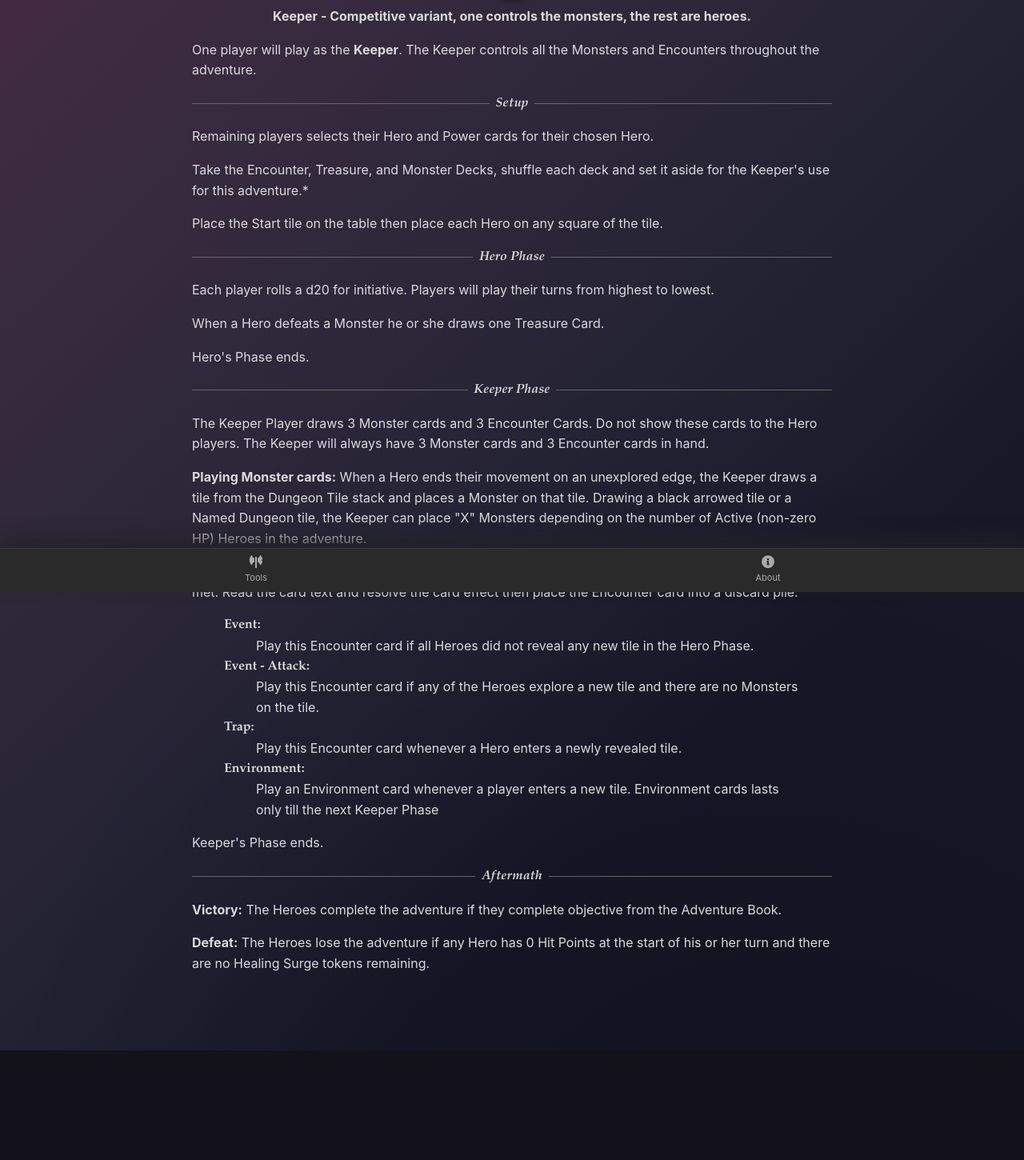
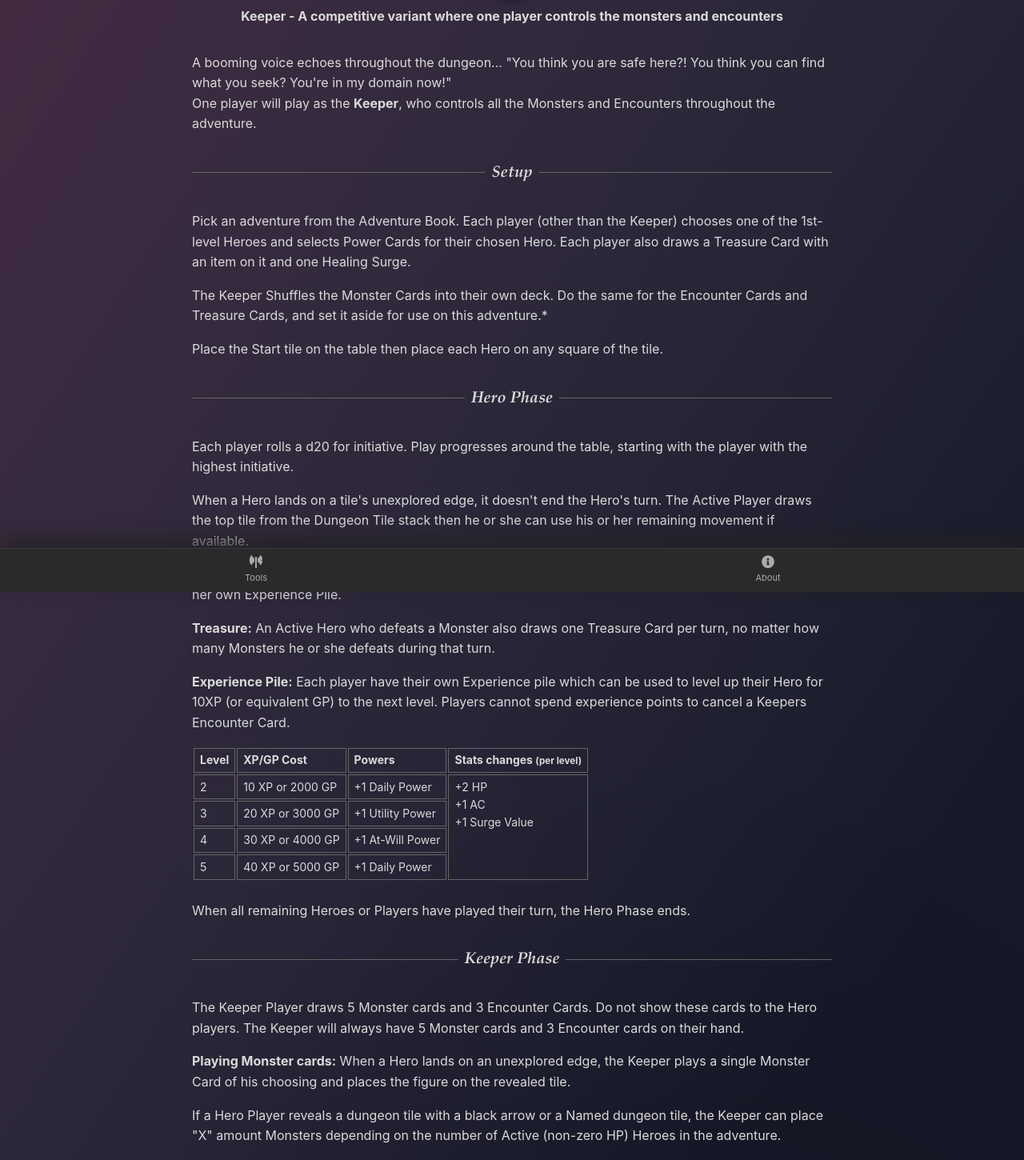
Before and after one commit to elintseeker/dndas-pocketdm, a Vue app: page /#/tools/keeper in a window 1280 px wide. Shown: the part 60-1510 px from the top of the page at 80% size. Before the commit the page ends 1373 px from the top, so only its background shows below. Built offline with nearby package versions, Linux system fonts and the light colour scheme.

Commit message:
keeper rules, additional css edits

```diff
--- a/src/router.js
+++ b/src/router.js
@@ -43,7 +43,7 @@ export default new Router({
           name: 'seqplayref',
           meta: {
             title: 'Sequence of Play',
-            description: 'Player turn reference'
+            description: 'Standard player turn reference'
           },
           component: function () {
             return import('./views/tools/sequenceplay.vue');
@@ -131,7 +131,7 @@ export default new Router({
           name: 'keeper',
           meta: {
             title: 'Keeper',
-            description: 'Keeper - Competitive variant, one controls the monsters, the rest are heroes.'
+            description: 'Keeper - A competitive variant where one player controls the monsters and encounters'
           },
           component: function () {
             return import('./views/tools/keeper.vue');
--- /dev/null
+++ b/src/scss/_titles.scss
@@ -0,0 +1,33 @@
+.title, .subtitle {
+  margin-bottom: 16px;
+}
+
+.xed-title {
+  display: flex;
+  align-items: center;
+  width: 100%;
+
+  font-family: $serif-stack;
+  font-style: italic;
+  font-weight: 600;
+  font-size: 20px;
+
+  margin-top: 32px;
+  margin-bottom: 32px;
+
+  &:before,
+  &:after {
+    content: "";
+    flex: 1;
+    height: 0;
+    border-top: 1px solid $gray-darker;
+  }
+
+  &:before {
+    margin-right: 8px;
+  }
+
+  &:after {
+    margin-left: 8px;
+  }
+}
--- a/src/scss/app.scss
+++ b/src/scss/app.scss
@@ -58,13 +58,9 @@ p {
 
 
 #app {
-  .title, .subtitle {
-    margin-bottom: 16px;
-  }
-
   .description {
-    margin-bottom: 16px;
-    max-width: 80%;
+    margin-bottom: 32px;
+    max-width: 75%;
   }
 
   .is-centered {
@@ -117,10 +113,6 @@ p {
       vertical-align: center;
     }
 
-    .xed-title {
-      margin-bottom: 16px;
-    }
-
     .notes { font-size: 14px; }
     .isfloat {
       float: left;
@@ -131,37 +123,9 @@ p {
   .footer-buttons {
     padding: 32px 0;
   }
-
-  .xed-title {
-    display: flex;
-    align-items: center;
-    width: 100%;
-    margin-bottom: 16px;
-
-    &:before,
-    &:after {
-      content: "";
-      flex: 1;
-      height: 0;
-      border-top: 1px solid $gray-darker;
-    }
-
-    &:before {
-      margin-right: 8px;
-    }
-
-    &:after {
-      margin-left: 8px;
-    }
-
-    &.is-serif {
-      font-family: $serif-stack;
-      font-style: italic;
-      font-weight: 600;
-    }
-  }
 }
 
+@import 'titles';
 @import 'forms';
 @import 'ui/nav';
 @import 'ui/generator';
--- a/src/views/Tools.vue
+++ b/src/views/Tools.vue
@@ -1,6 +1,6 @@
 <template>
   <div>
-    <img src="@/assets/logo.png" class="logo">
+    <router-link :to="{ name: 'tools' }"><img src="@/assets/logo.png" class="logo"></router-link>
     <p class="description">{{ $route.meta.description }}</p>
     <router-view />
   </div>
--- a/src/views/tools/houserules.vue
+++ b/src/views/tools/houserules.vue
@@ -2,12 +2,12 @@
   <div class="content houserules">
 
     <div class="card" id="dierolls">
-      <h2 class="xed-title is-serif">d20 Rolls</h2>
+      <h2 class="xed-title">d20 Rolls</h2>
       <p>Rolling a 20 on d20 is always Critical Hit (+1 damage) and a success. Rolling a 1 is a Critical Miss and always a failure, this includes the Monsters "Miss: X" damage.</p>
     </div>
 
     <div class="card" id="initiative">
-      <h2 class="xed-title is-serif">Simple Initiative System I</h2>
+      <h2 class="xed-title">Simple Initiative System I</h2>
       <p><strong>Hero Phase:</strong> Moving to an unexplored edge triggers placement of a new tile. After drawing a new tile, place a monster on the new tile. Roll a d20 for your Hero and roll again for the Monster(s) side.</p>
       <ul>
         <li><strong>Active Hero rolled higher than the Monster(s)</strong> - Use the remaining movement points and/or attack actions, if applicable.</li>
@@ -18,7 +18,7 @@
     </div>
 
     <div class="card" id="initiative2">
-      <h2 class="xed-title is-serif">Simple Initiative System II</h2>
+      <h2 class="xed-title">Simple Initiative System II</h2>
       <p><strong>Hero Phase:</strong> Moving to an unexplored edge triggers placement of a new tile. After drawing a new tile, check the arrow marker of the new tile.</p>
       <ul>
         <li><strong>White arrowed tile</strong> - Active Hero has initiative. Use the remaining movement points and/or attack actions, if applicable.</li>
@@ -29,7 +29,7 @@
     </div>
 
     <div class="card" id="basiclevelup">
-      <h2 class="xed-title is-serif">Level Up/Progression System <small>(beyond Level 2)</small></h2>
+      <h2 class="xed-title">Level Up/Progression System <small>(beyond Level 2)</small></h2>
       <table class="table is-narrow is-bordered">
         <tr>
           <th>Level</th>
@@ -63,7 +63,7 @@
       <p class="notes"><b>Notes:</b> Take note and record of XP between adventures. You can only level up your Hero if all other heroes in the adventure are at equal levels. This is to avoid having a 5th level hero with 2nd level heroes in an adventure. Either use XP cost or GP cost when leveling up your heroes.</p>
     </div>
     <div class="card" id="monstertokens">
-      <h2 class="xed-title is-serif">Monster tokens</h2>
+      <h2 class="xed-title">Monster tokens</h2>
       <p>When revealing a tile, use the Monster Tokens (from Castle Ravenloft) instead of drawing a Monster Card. This is to add a random number of Monsters for each revealed tile.</p>
       <p>Shuffle the Monster Tokens (in a container or bag), draw and flip over the token then draw that many Monster Cards for that tile.</p>
 
@@ -90,12 +90,12 @@
     </div>
 
     <div class="card" id="encounters">
-      <h2 class="xed-title is-serif">Encounter Cards</h2>
+      <h2 class="xed-title">Encounter Cards</h2>
       <p>Draw an Encounter Card only when the Active Hero's player drew and placed a Black Arrowed tile in his or her Exploration Phase.</p>
     </div>
 
     <div class="card" id="tiles">
-      <h2 class="xed-title is-serif">Extended Game/Tile Distribution</h2>
+      <h2 class="xed-title">Extended Game/Tile Distribution</h2>
       <p>When setting up an adventure: Draw the number of dungeon tiles (minimum of 3) equal to the number of heroes and the Named tile. i.e. If there are 5 heroes playing, draw five dungeon tiles and the Named tile. Shuffle the tiles then place the tile stack according to the Adventure Book.</p>
     </div>
   </div>
--- a/src/views/tools/keeper.vue
+++ b/src/views/tools/keeper.vue
@@ -1,42 +1,81 @@
 <template>
   <div class="content generator adventure">
 
-    <p>One player will play as the <b>Keeper</b>. The Keeper controls all the Monsters and Encounters throughout the adventure.</p>
+    <div class="adv-intro">A booming voice echoes throughout the dungeon... "You think you are safe here?! You think you can find what you seek? You're in my domain now!"</div>
+
+    <p>One player will play as the <b>Keeper</b>, who controls all the Monsters and Encounters throughout the adventure.</p>
 
     <div class="xed-title is-serif">Setup</div>
 
-    <p>Remaining players selects their Hero and Power cards for their chosen Hero.</p>
+    <p>Pick an adventure from the Adventure Book. Each player (other than the Keeper) chooses one of the 1st-level Heroes and selects Power Cards for their chosen Hero. Each player also draws a Treasure Card with an item on it and one Healing Surge.</p>
 
-    <p>Take the Encounter, Treasure, and Monster Decks, shuffle each deck and set it aside for the Keeper's use for this adventure.*</p>
+    <p>The Keeper Shuffles the Monster Cards into their own deck. Do the same for the Encounter Cards and Treasure Cards, and set it aside for use on this adventure.*</p>
 
     <p>Place the Start tile on the table then place each Hero on any square of the tile.</p>
 
     <div class="xed-title is-serif">Hero Phase</div>
 
-    <p>Each player rolls a d20 for initiative. Players will play their turns from highest to lowest.</p>
+    <p>Each player rolls a d20 for initiative. Play progresses around the table, starting with the player with the highest initiative.</p>
 
-    <p>When a Hero defeats a Monster he or she draws one Treasure Card.</p>
+    <p>When a Hero lands on a tile's unexplored edge, it doesn't end the Hero's turn. The Active Player draws the top tile from the Dungeon Tile stack then he or she can use his or her remaining movement if available.</p>
 
-    <p>Hero's Phase ends.</p>
+    <p><b>Defeating Monsters: </b> When a Hero defeats a Monster the Active Player places its Monster Card into his or her own Experience Pile.</p>
+
+    <p><b>Treasure:</b> An Active Hero who defeats a Monster also draws one Treasure Card per turn, no matter how many Monsters he or she defeats during that turn.</p>
+
+    <p><b>Experience Pile:</b> Each player have their own Experience pile which can be used to level up their Hero for 10XP (or equivalent GP) to the next level. Players cannot spend experience points to cancel a Keepers Encounter Card.</p>
+
+      <table class="table is-narrow is-bordered">
+        <tr>
+          <th>Level</th>
+          <th>XP/GP Cost</th>
+          <th>Powers</th>
+          <th>Stats changes <small>(per level)</small></th>
+        </tr>
+        <tr>
+          <td>2</td>
+          <td>10&nbsp;XP or 2000 GP</td>
+          <td>+1 Daily Power</td>
+          <td rowspan="4">+2 HP <br> +1 AC<br> +1 Surge Value</td>
+        </tr>
+        <tr>
+          <td>3</td>
+          <td>20&nbsp;XP or 3000 GP</td>
+          <td>+1 Utility Power</td>
+        </tr>
+        <tr>
+          <td>4</td>
+          <td>30&nbsp;XP or 4000 GP</td>
+          <td>+1 At-Will Power</td>
+        </tr>
+        <tr>
+          <td>5</td>
+          <td>40&nbsp;XP or 5000 GP</td>
+          <td>+1 Daily Power</td>
+        </tr>
+      </table>
+
+    <p>When all remaining Heroes or Players have played their turn, the Hero Phase ends.</p>
 
     <div class="xed-title is-serif">Keeper Phase</div>
 
-    <p>The Keeper Player draws 3 Monster cards and 3 Encounter Cards. Do not show these cards to the Hero players. The Keeper will always have 3 Monster cards and 3 Encounter cards in hand.</p>
+    <p>The Keeper Player draws 5 Monster cards and 3 Encounter Cards. Do not show these cards to the Hero players. The Keeper will always have 5 Monster cards and 3 Encounter cards on their hand.</p>
 
-    <p><b>Playing Monster cards:</b> When a Hero ends their movement on an unexplored edge, the Keeper draws a tile from the Dungeon Tile stack and places a Monster on that tile.
-    Drawing a black arrowed tile or a Named Dungeon tile, the Keeper can place "X" Monsters depending on the number of Active (non-zero HP) Heroes in the adventure.</p>
+    <p><b>Playing Monster cards:</b> When a Hero lands on an unexplored edge, the Keeper plays a single Monster Card of his choosing and places the figure on the revealed tile.
 
-    <p><b>Encounter cards:</b> The Keeper can play an Encounter Card if any of the requirements in the card text are met. Read the card text and resolve the card effect then place the Encounter card into a discard pile.</p>
+    <p>If a Hero Player reveals a dungeon tile with a black arrow or a Named dungeon tile, the Keeper can place "X" amount Monsters depending on the number of Active (non-zero HP) Heroes in the adventure.</p>
 
-    <dl style="margin: 0 auto 16px; max-width: 90%;">
+    <p><b>Playing Encounter cards:</b> The Keeper can play an Encounter Card if any of the requirements in the card text are met. Read the card text and resolve the card effect then place the Encounter card into a discard pile.</p>
+
+    <dl>
       <dt class="is-serif"><b>Event:</b></dt>
       <dd>Play this Encounter card if all Heroes did not reveal any new tile in the Hero Phase.</dd>
       <dt class="is-serif"><b>Event - Attack:</b></dt>
-      <dd>Play this Encounter card if any of the Heroes explore a new tile and there are no Monsters on the tile.</dd>
+      <dd>Play this Encounter card if any of the Heroes explore a new tile and there are no Monsters within 1 tile.</dd>
       <dt class="is-serif"><b>Trap:</b></dt>
       <dd>Play this Encounter card whenever a Hero enters a newly revealed tile.</dd>
       <dt class="is-serif"><b>Environment:</b></dt>
-      <dd>Play an Environment card whenever a player enters a new tile. Environment cards lasts only till the next Keeper Phase</dd>
+      <dd>Play an Environment card whenever a Player's Hero enters a new tile. Environment cards lasts only until the next Keeper Players turn.</dd>
     </dl>
 
     <p>Keeper's Phase ends.</p>
@@ -61,3 +100,11 @@ export default {
   }
 };
 </script>
+
+<style lang="scss" scoped>
+dl {
+  margin: 0 32px 16px;
+  dt { font-weight: bold; font-style: italic; }
+  dd { margin: 0; padding: 8px 0 8px 16px; font-size: 14px; }
+}
+</style>
--- a/src/views/tools/sequenceplay.vue
+++ b/src/views/tools/sequenceplay.vue
@@ -8,9 +8,7 @@
       <li>Villain Phase</li>
     </ol>
 
-    <hr>
-
-    <h2 class="subtitle is-6">Hero Phase</h2>
+    <h2 class="xed-title">Hero Phase</h2>
     <ol>
       <li>If you have 0 Hit Points, use a Healing Surge token if one is available.</li>
       <li>Perform one of the following actions:
@@ -22,14 +20,14 @@
       </li>
     </ol>
 
-    <h2 class="subtitle is-6">Exploration Phase</h2>
+    <h2 class="xed-title">Exploration Phase</h2>
     <ol>
       <li>If your Hero occupies a square adjacent to an unexplored edge, go to Step 2. Otherwise, go to Villain Phase.</li>
       <li>Draw a Dungeon Tile and place it with its triangle adjacent to the unexplored edge.</li>
       <li>Draw a Monster Card and place that Monster on the new tile.</li>
     </ol>
 
-    <h2 class="subtitle is-6">Villain Phase</h2>
+    <h2 class="xed-title">Villain Phase</h2>
     <ol>
       <li>If you didn't place a tile during your Exploration Phase, or if you placed a tile with a black triangle, draw an Encounter Card.</li>
       <li>If a Villain in play, activate it.</li>
```
Also changed, not shown: src/scss/ui/_adventure.scss (+7 -9 lines), src/views/tools/adventureendless.vue (+4 -4 lines), src/views/tools/adventuregen.vue (+13 -14 lines).
